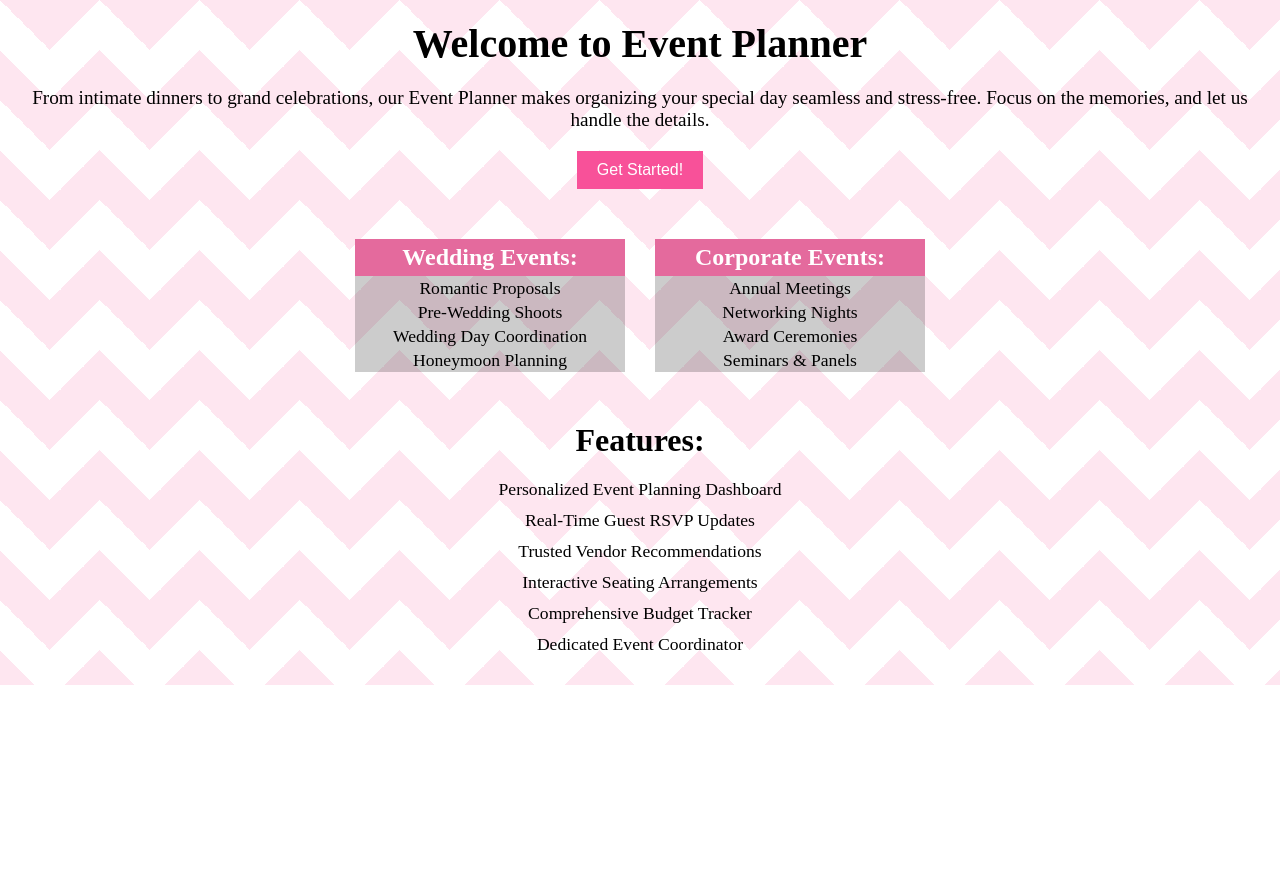
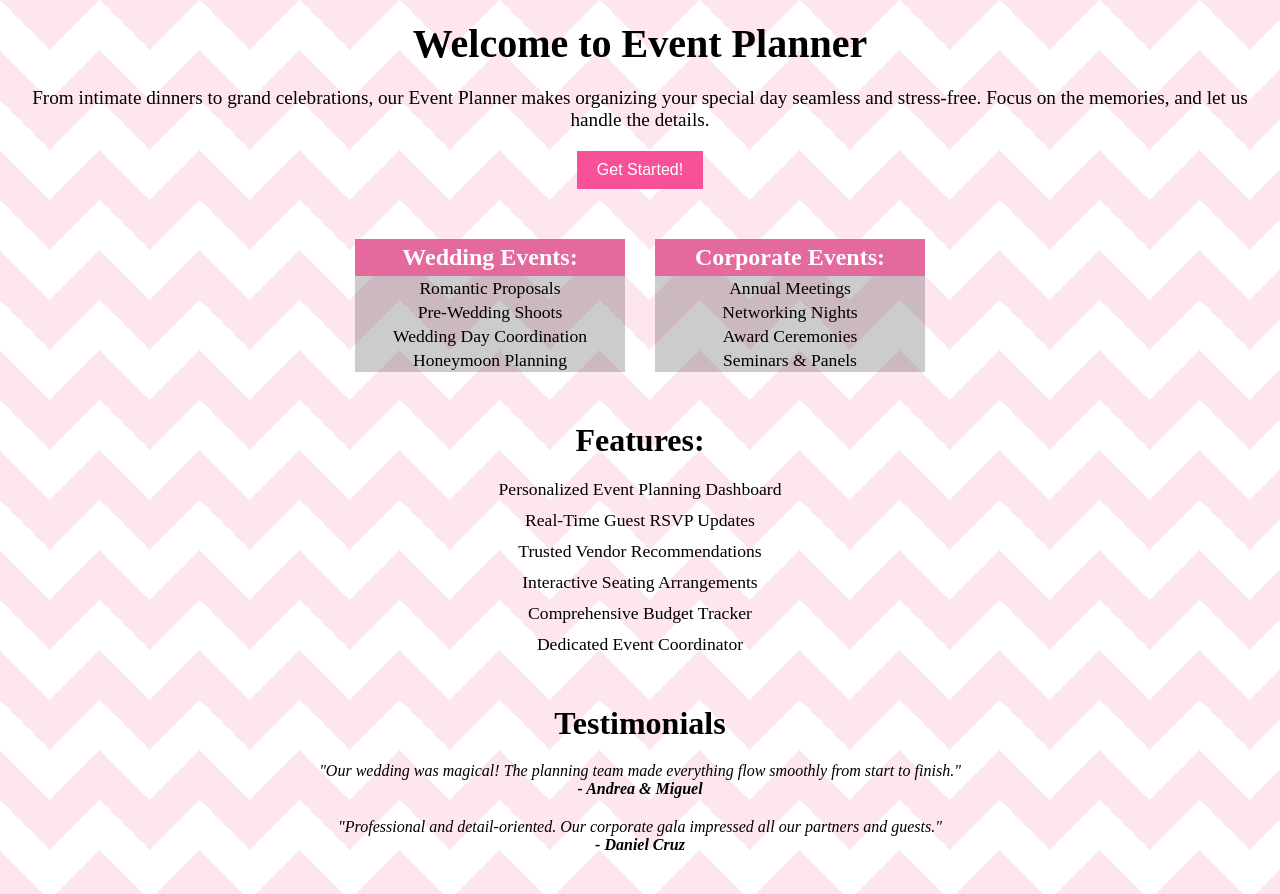
Before and after one commit to selwyntaloza06/event-planner, a React (Vite) app: page / in a window 1280 px wide. Before the commit the page ends 800 px from the top, so only its background shows below. Built offline with nearby package versions, Linux system fonts and the light colour scheme.

Commit message:
fourth section "testimonials" added using <strong>

```diff
--- a/src/Components/EventPlanner.jsx
+++ b/src/Components/EventPlanner.jsx
@@ -43,7 +43,27 @@
           <li>Dedicated Event Coordinator</li>
         </ul>
       </section>
-      <section></section>
+      <section className="testimonials">
+        <h2>Testimonials</h2>
+        <div className="testimonial">
+          <p>
+            "Our wedding was magical! The planning team made everything flow
+            smoothly from start to finish."
+          </p>
+          <p>
+            <strong>- Andrea & Miguel</strong>
+          </p>
+        </div>
+        <div className="testimonial">
+          <p>
+            "Professional and detail-oriented. Our corporate gala impressed all
+            our partners and guests."
+          </p>
+          <p>
+            <strong>- Daniel Cruz</strong>
+          </p>
+        </div>
+      </section>
       <section></section>
     </div>
   );
```
